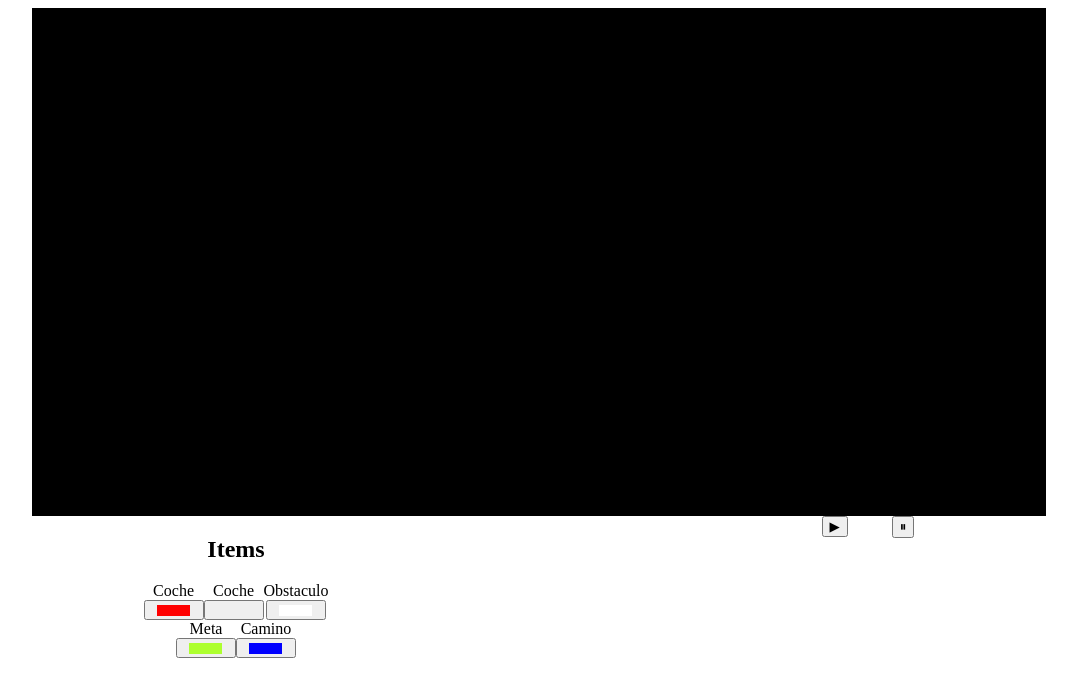
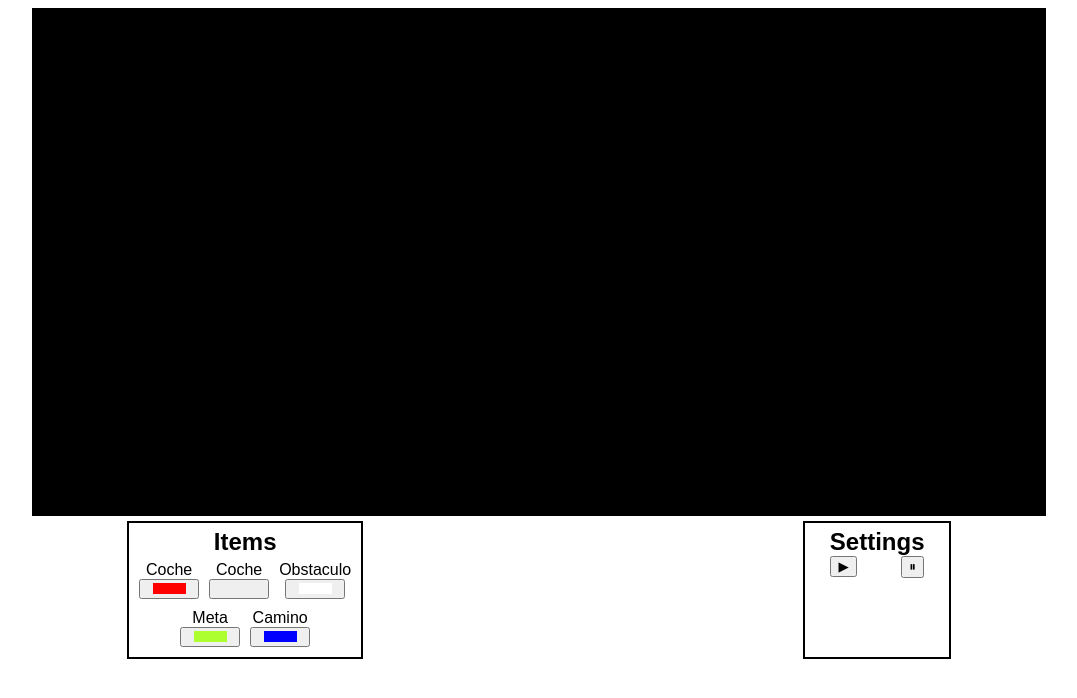
Before and after one commit to alu0101329093/IA-Practica1, an Electron app: page index.html in a window 1280 px wide. Shown: the whole page, without its empty margins (101-1178 px from the left). Drawn offline with Linux system fonts and the light colour scheme; no server answers.

Commit message:
Update Style

```diff
--- a/index.html
+++ b/index.html
@@ -51,6 +51,7 @@
       </div>
     </div>
     <div class="menu-settings">
+      <h2>Settings</h2>
       <button class="menu-settings-button">&#x25B6;</button>
       <button class="menu-settings-button">&#x23F8;</button>
     </div>
--- a/index.js
+++ b/index.js
@@ -36,7 +36,7 @@ app.whenReady().then(()=> {
   app.on('activate', () => {
     if (BrowserWindow.getAllWindows().length === 0) mainWindow = createWindow();
   });
-  const child = spawn('matrix_processor\\bin\\main.exe', [], {shell: false});
+  const child = spawn('matrix_processor\\bin\\main.exe');
 });
 
 io.on('connection', (socket) => {
--- a/style.css
+++ b/style.css
@@ -1,3 +1,7 @@
+body {
+  font-family: sans-serif;
+}
+
 .canvas {
   border: 1px solid #000;
   padding: 0;
@@ -36,6 +40,9 @@
   flex-wrap: wrap;
   align-items: center;
   flex-direction: column;
+  margin: 5px;
+  border: 2px solid black;
+  padding: 5px;
 }
 
 .menu-colors-div {
@@ -47,4 +54,16 @@
   display: flex;
   flex-flow: column;
   align-items: center;
+  margin: 5px;
 }
+
+.menu-settings {
+  margin: 5px;
+  border: 2px solid black;
+  padding: 5px;
+}
+
+h2 {
+  margin-block: 0em;
+  text-align: center;
+}
```
